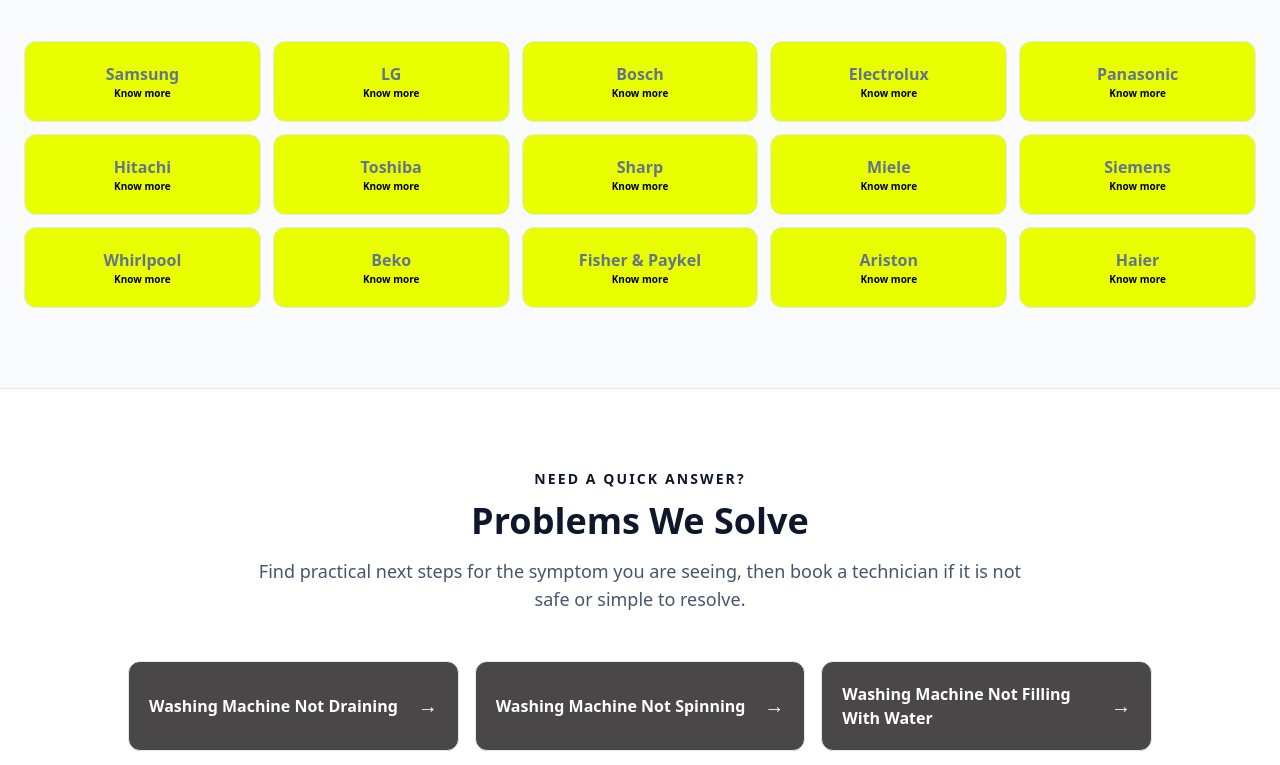
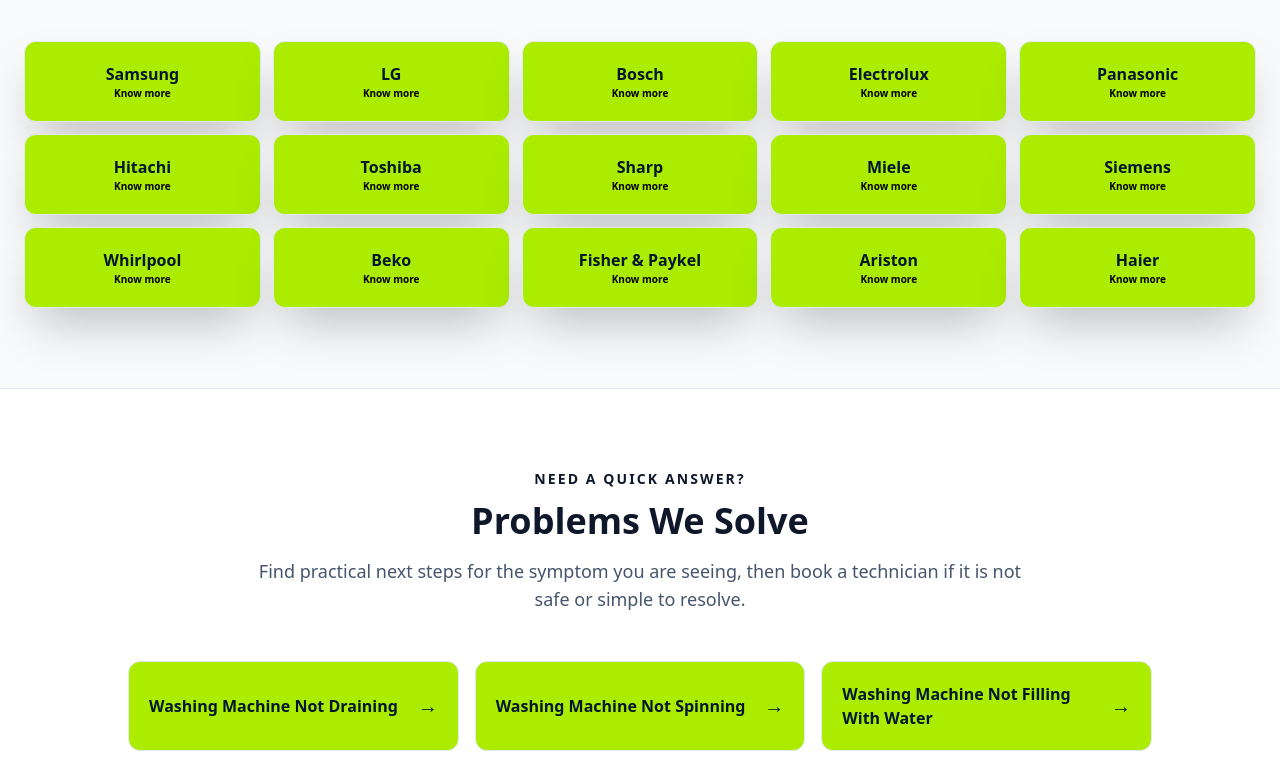
Before and after one commit to Jonymoin/washertroubleshoot, a React (Vite) app: page / in a window 1280 px wide. Shown: the part 2384-3149 px from the top of the page. Built offline with nearby package versions, Linux system fonts and the light colour scheme.

Commit message:
first commit

```diff
--- a/index.html
+++ b/index.html
@@ -23,15 +23,8 @@
   fetchpriority="high"
 />
 <!-- Google Ads -->
-<script async src="https://www.googletagmanager.com/gtag/js?id=AW-17619132152"></script>
-<script>
-  window.dataLayer = window.dataLayer || [];
-  function gtag(){dataLayer.push(arguments);}
-  gtag('js', new Date());
 
-  gtag('config', 'AW-17619132152');
-</script>
-
+<!-- Google tag (gtag.js) --> <script async src="https://www.googletagmanager.com/gtag/js?id=AW-17619132152"></script> <script> window.dataLayer = window.dataLayer || []; function gtag(){dataLayer.push(arguments);} gtag('js', new Date()); gtag('config', 'AW-17619132152'); </script>
  <!-- Microsoft Clarity -->
     <script>
       setTimeout(function () {
--- a/src/pages/Home.tsx
+++ b/src/pages/Home.tsx
@@ -210,7 +210,7 @@
           </div>
           <div className="grid grid-cols-2 sm:grid-cols-3 md:grid-cols-5 gap-3">
             {brands.map((brand) => (
-              <Link key={brand.slug} href={`/brands/${brand.slug}`} className="bg-[#E9FF00] border border-slate-200 rounded-xl px-4 py-5 text-center font-bold text-slate-500 hover:border-primary hover:text-primary hover:shadow-2xl hover:bg-black transition-all">
+              <Link key={brand.slug} href={`/brands/${brand.slug}`} className="bg-[#acec00] border border-slate-200 shadow-2xl rounded-xl px-4 py-5 text-center font-bold text-[#00182e] hover:border-primary hover:text-white hover:shadow-2xl hover:bg-black transition-all">
                 {brand.name}
                 <p className="text-black hover:text-white text-[10px]">Know more</p>
               </Link>
@@ -228,8 +228,8 @@
           </div>
           <div className="grid grid-cols-1 md:grid-cols-2 lg:grid-cols-3 gap-4 max-w-5xl mx-auto">
             {problems.slice(0, 10).map((problem) => (
-              <Link key={problem.slug} href={`/problems/${problem.slug}`} className="group flex items-center justify-between gap-4 rounded-xl border border-slate-200 bg-[#494747] text-white p-5 hover:border-primary hover:bg-[#00ff04e0] transition-colors">
-                <span className="font-semibold text-white group-hover:text-primary">{problem.name}</span>
+              <Link key={problem.slug} href={`/problems/${problem.slug}`} className="group flex items-center justify-between gap-4 rounded-xl border border-slate-200 bg-[#acec00] text-[#00182e] p-5 hover:border-primary hover:bg-[#00ff04e0] transition-colors">
+                <span className="font-semibold text-[#00182e] group-hover:text-primary">{problem.name}</span>
                 <span aria-hidden="true" className="text-primary text-xl">→</span>
               </Link>
             ))}
```
